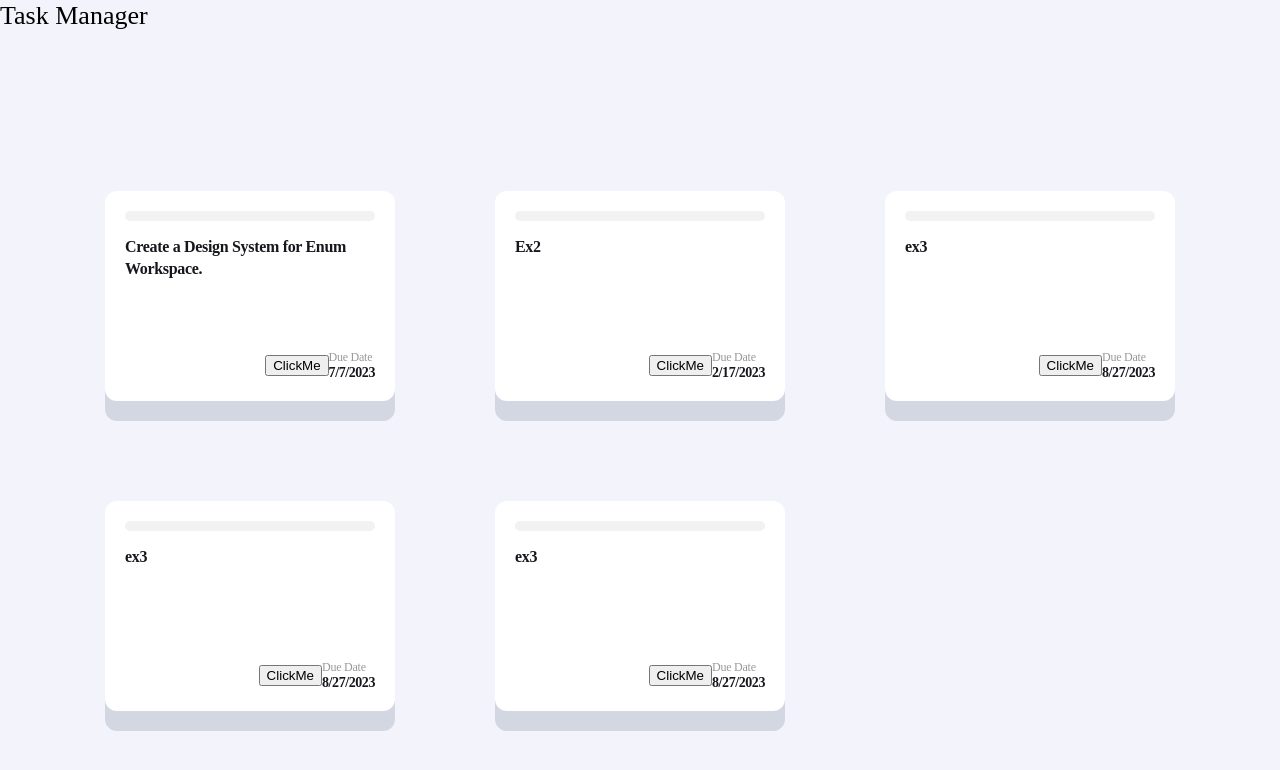
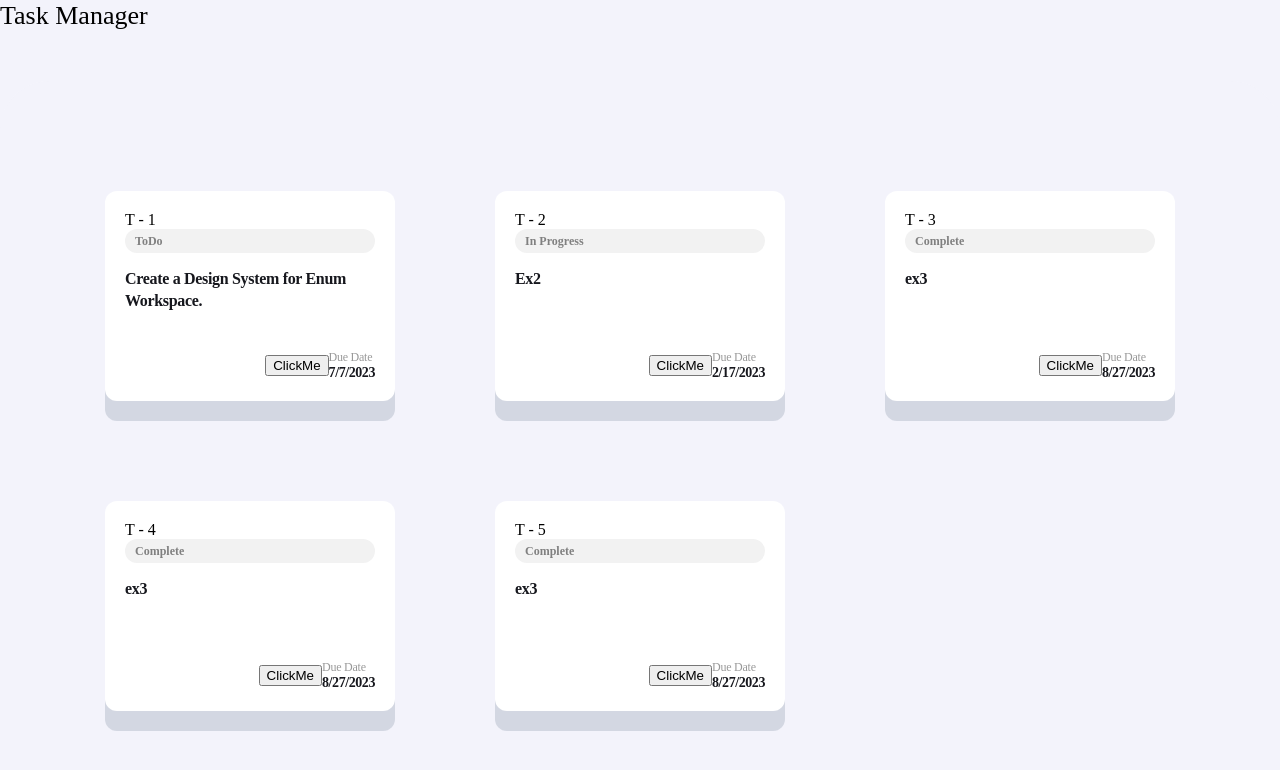
Before and after one commit to vaidanicu/Task-Manager, a React (Create React App) app: page / in a window 1280 px wide. Shown: the top 770 px of the page. Built offline with nearby package versions, Linux system fonts and the light colour scheme.

Commit message:
Introducere in State

```diff
--- a/src/App.jsx
+++ b/src/App.jsx
@@ -6,31 +6,31 @@ function App() {
   const data = [
     {
       id: "T - 1",
-      Status: "ToDo",
+      status: "ToDo",
       Name: "Create a Design System for Enum Workspace.",
       dueDate: new Date(2023, 6, 7),
     },
     {
       id: "T - 2",
-      Status: "In Progress",
+      status: "In Progress",
       Name: "Ex2",
       dueDate: new Date(2023, 1, 17),
     },
     {
       id: "T - 3",
-      Status: "Complete",
+      status: "Complete",
       Name: "ex3",
       dueDate: new Date(2023, 7, 27),
     },
     {
       id: "T - 4",
-      Status: "Complete",
+      status: "Complete",
       Name: "ex3",
       dueDate: new Date(2023, 7, 27),
     },
     {
       id: "T - 5",
-      Status: "Complete",
+      status: "Complete",
       Name: "ex3",
       dueDate: new Date(2023, 7, 27),
     },
--- a/src/components/badge/badge.jsx
+++ b/src/components/badge/badge.jsx
@@ -3,7 +3,7 @@ import "../badge/badge.css";
 function Badge(props) {
   return (
     <div className="badge">
-      <p>{props.Status}</p>
+      <p>{props.status}</p>
     </div>
   );
 }
--- a/src/components/task-card/TaskCard.jsx
+++ b/src/components/task-card/TaskCard.jsx
@@ -1,13 +1,14 @@
+import React, { useState } from "react";
 import Badge from "../badge/badge";
 import "../task-card/TaskCard.css";
 import DateContainer from "../date-container/DateContainer";
 
 function TaskCard(props) {
-  let taskId = props.id;
+  const [taskId, setTaskId] = useState(props.Id);
 
   const handleClick = () => {
-    console.log("Click" + props.Id);
-    taskId = taskId + "Clicked!";
+    setTaskId("Clicked!");
+    console.log(taskId);
   };
 
   return (
--- a/src/components/task-viewer/TaskViewer.jsx
+++ b/src/components/task-viewer/TaskViewer.jsx
@@ -11,7 +11,7 @@ function TaskViewer(props) {
               //sau ley={item.id}
               key={index}
               Id={item.id}
-              Status={item.Status}
+              status={item.status}
               Name={item.Name}
               dueDate={item.dueDate}
             />
```
